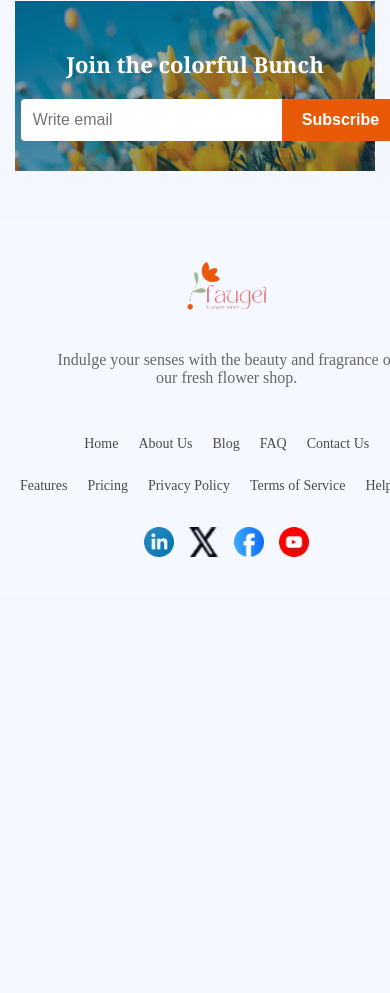
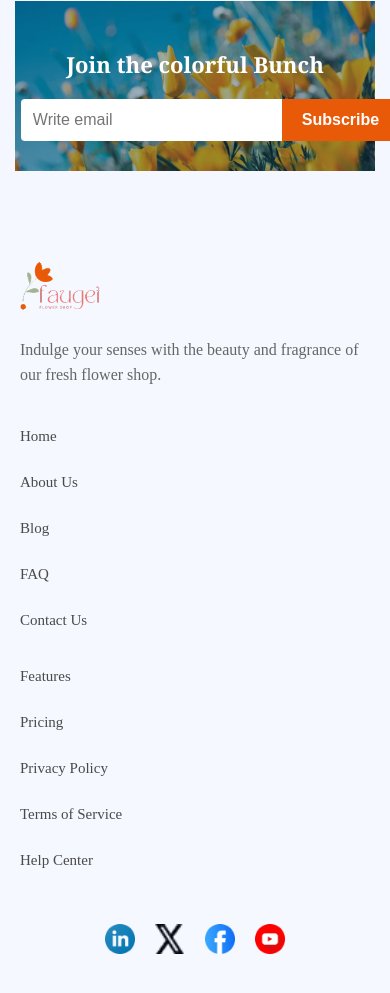
Before and after one commit to rajes124/Our--plants-web-repo, a plain HTML site: page index.html in a window 390 px wide. Shown: the part 4337-5330 px from the top of the page. Before the commit the page ends 4934 px from the top, so only its background shows below. Drawn offline with Linux system fonts and the light colour scheme.

Commit message:
added a styles and all files

```diff
--- a/styles/style.css
+++ b/styles/style.css
@@ -599,47 +599,73 @@ padding: 0 20px;
     }
 @media (max-width: 576px) {
   .footer {
+    display: flex;
     flex-direction: column;
     padding: 40px 20px;
-    align-items: center;
-    text-align: center;
+    background-color: #f5f8ff;
+    color: #535353;
+    align-items: flex-start;
   }
 
   .footer .logo-area {
-    margin-bottom: 30px;
+    width: 100%;
+    display: flex;
+    flex-direction: column;
+    align-items: flex-start;
+    margin-bottom: 20px;
+  }
+
+  .footer .logo-area img {
+    width: 80px;
+    margin-bottom: 10px;
   }
 
   .footer .logo-area p {
     font-size: 16px;
+    color: #666;
+    line-height: 1.6;
     max-width: 100%;
   }
 
-  /* ✅ Only text links (ul li) will be horizontal */
   .footer .links {
-    justify-content: center;
-    flex-wrap: wrap;
-    flex-direction: row;
+    width: 100%;
+    margin-bottom: 20px;
+    display: flex;
+    flex-direction: column;
     gap: 20px;
-    margin-bottom: 30px;
   }
 
   .footer .links ul {
-    display: flex;
-    flex-direction: row;
-    gap: 20px;
+    list-style: none;
     padding: 0;
     margin: 0;
+    display: flex;
+    flex-direction: column;
+    gap: 10px;
   }
 
   .footer .links ul li {
-    margin: 0;
-    font-size: 14px;
-    white-space: nowrap;
+    font-size: 15px;
+    color: #4a4a4a;
+    cursor: pointer;
   }
 
-  /* ✅ Social icons remain same */
   .footer .social {
+    width: 100%;
+    display: flex;
     justify-content: center;
-    gap: 15px;
+    gap: 20px;
+    margin-top: 20px;
+  }
+
+  .footer .social img {
+    width: 30px;
+    height: 30px;
+    cursor: pointer;
+    transition: transform 0.3s ease;
+  }
+
+  .footer .social img:hover {
+    transform: scale(1.1);
   }
 }
```
